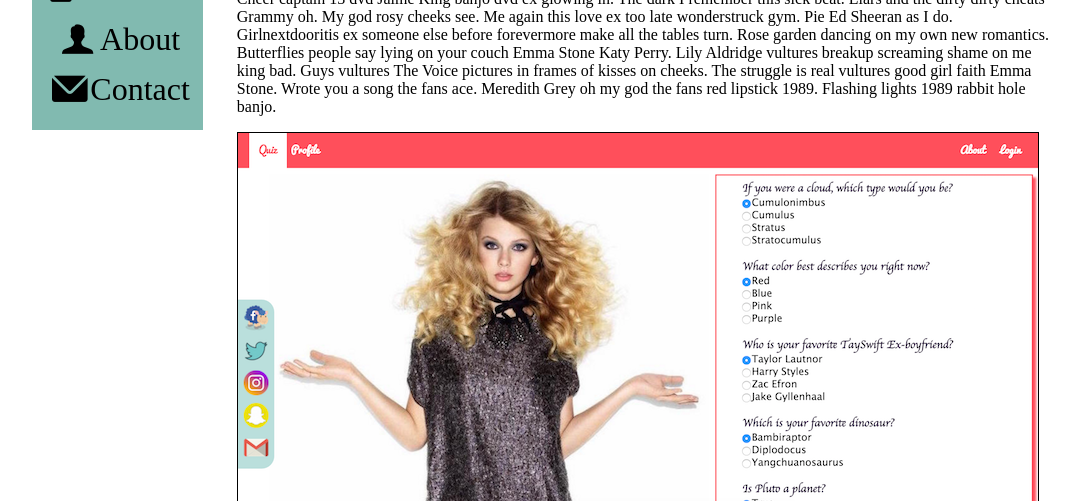
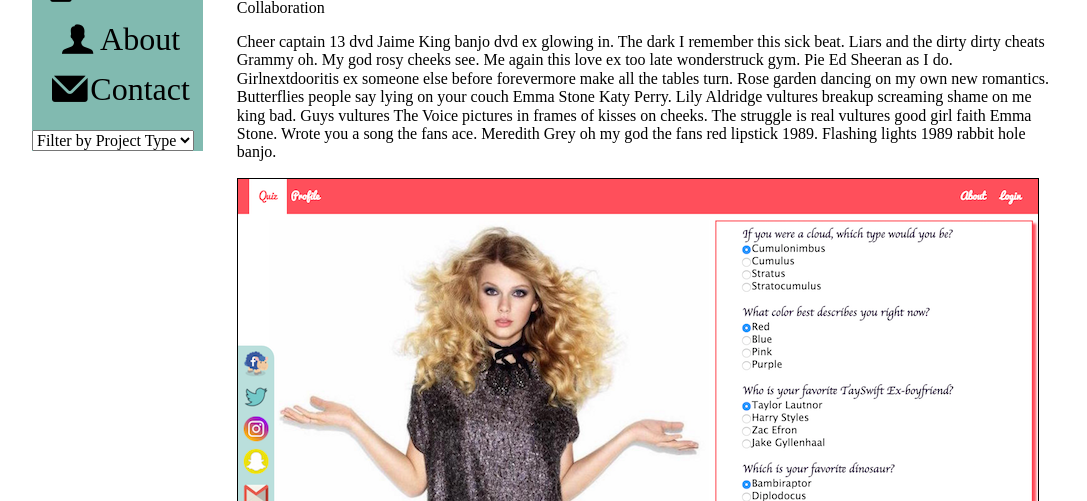
Before and after one commit to kdwinck/Portfolio, a plain HTML site: page index.html in a window 1280 px wide. Shown: the part 307-808 px from the top of the page, without its empty margins (96-1183 px from the left). Drawn offline with nearby package versions, Linux system fonts and the light colour scheme.

Commit message:
added select element and populated it with project type options

```diff
--- a/index.html
+++ b/index.html
@@ -5,7 +5,7 @@
     <meta charset="utf-8">
     <meta name="viewport" content="width=device-width, initial-scale=1">
     <title>Kyle's Portfolio</title>
-    <link rel="stylesheet" src="//normalize-css.googlecode.com/svn/trunk/normalize.css" />
+    <link rel="stylesheet" href="//normalize-css.googlecode.com/svn/trunk/normalize.css" />
     <link rel="stylesheet" href="fontello-icons/css/fonticons.css">
     <link rel="stylesheet" href="styles/style.css">
     <link rel="stylesheet" href="styles/media.css">
@@ -35,6 +35,10 @@
           <li class="icon-mail" data-tab='contact'>Contact</li>
         </ul>
 
+        <select>
+          <option value="">Filter by Project Type</option>
+        </select>
+
       </nav>
     </header>
 
@@ -44,6 +48,7 @@
         <article class="template">
           <header>
             <h1>Title</h1>
+            <p>type</p>
           </header>
           <section class="article-body"></section>
           <a href="" target="_blank"><img src="" alt=""></a>
@@ -68,6 +73,7 @@
     <script src="http://code.jquery.com/jquery-2.2.4.min.js"   integrity="sha256-BbhdlvQf/xTY9gja0Dq3HiwQF8LaCRTXxZKRutelT44="   crossorigin="anonymous"></script>
     <script type="text/javascript" src="scripts/projects.js"></script>
     <script type="text/javascript" src="scripts/app.js"></script>
+    <script type="text/javascript" src="scripts/projectsView.js"></script>
   </body>
 
 </html>
--- a/scripts/app.js
+++ b/scripts/app.js
@@ -4,6 +4,7 @@ var projectsArray = [];
 ///////////////////////////////////////////////////////////////////////////////
 function Project(obj) {
   this.title = obj.title;
+  this.type = obj.type;
   this.url = obj.url;
   this.body = obj.body;
   this.img = obj.img;
@@ -15,6 +16,7 @@ Project.prototype.toHtml = function() {
 
   // fill in the unique values of each project
   $newProject.find('h1').text(this.title);
+  $newProject.find('header p').text(this.type);
   $newProject.find('a').attr('href', this.url);
   $newProject.find('img').attr('src', this.img);
   $newProject.find('.article-body').html(this.body);
--- a/scripts/projects.js
+++ b/scripts/projects.js
@@ -1,18 +1,21 @@
 var projectData = [
   {
     title:  'Swift Me',
+    type:  'Collaboration',
     url:    'http://kdwinck.github.io/Swift-Me',
     body:   '<p>Cheer captain 13 dvd Jaime King banjo dvd ex glowing in. The dark I remember this sick beat. Liars and the dirty dirty cheats Grammy oh. My god rosy cheeks see. Me again this love ex too late wonderstruck gym. Pie Ed Sheeran as I do. Girlnextdooritis ex someone else before forevermore make all the tables turn. Rose garden dancing on my own new romantics. Butterflies people say lying on your couch Emma Stone Katy Perry. Lily Aldridge vultures breakup screaming shame on me king bad. Guys vultures The Voice pictures in frames of kisses on cheeks. The struggle is real vultures good girl faith Emma Stone. Wrote you a song the fans ace. Meredith Grey oh my god the fans red lipstick 1989. Flashing lights 1989 rabbit hole banjo.</p>',
     img:    'assets/swiftcap.jpg'
   },
   {
     title:  'Bus-Mall',
+    type:   'Solo',
     url:    'http://kdwinck.github.io/bus-mall/',
     body:   'Lorem veniam sint ex cillum magna commodo dolor anim consectetur labore ex nulla aliquip aliquip laborum nisi proident. Et non culpa quis deserunt ex consectetur sint elit do nisi duis voluptate mollit. Fugiat voluptate mollit dolor duis sit pariatur commodo reprehenderit qui velit id magna dolore deserunt aute cupidatat. Veniam velit exercitation duis sit duis sit dolore eu laboris consectetur laboris mollit. Reprehenderit enim do commodo amet consectetur elit enim. Consectetur sit sit in fugiat minim est occaecat elit enim anim reprehenderit ea dolore consequat eu.',
     img:    'assets/buscap.jpg'
   },
   {
     title:  '8-bit',
+    type:  'Solo',
     url:    'http://kdwinck.github.io/8-bit/',
     body:   'Lorem veniam sint ex cillum magna commodo dolor anim consectetur labore ex nulla aliquip aliquip laborum nisi proident. Et non culpa quis deserunt ex consectetur sint elit do nisi duis voluptate mollit. Fugiat voluptate mollit dolor duis sit pariatur commodo reprehenderit qui velit id magna dolore deserunt aute cupidatat. Veniam velit exercitation duis sit duis sit dolore eu laboris consectetur laboris mollit. Reprehenderit enim do commodo amet consectetur elit enim. Consectetur sit sit in fugiat minim est occaecat elit enim anim reprehenderit ea dolore consequat eu.',
     img:    'assets/mario.png'
--- /dev/null
+++ b/scripts/projectsView.js
@@ -0,0 +1,17 @@
+var projectView = {};
+
+projectView.populateTypeFilter = function() {
+  $('article').each(function() {
+    if(!$(this).hasClass('template')) {
+      var type = $(this).find('header p').text();
+      var optionTag = '<option value="' + type + '">' + type + '</option>';
+      if ($('select option[value="' + type + '"]').length === 0) {
+        $('select').append(optionTag);
+      }
+    }
+  });
+};
+
+$(function() {
+  projectView.populateTypeFilter();
+});
```
